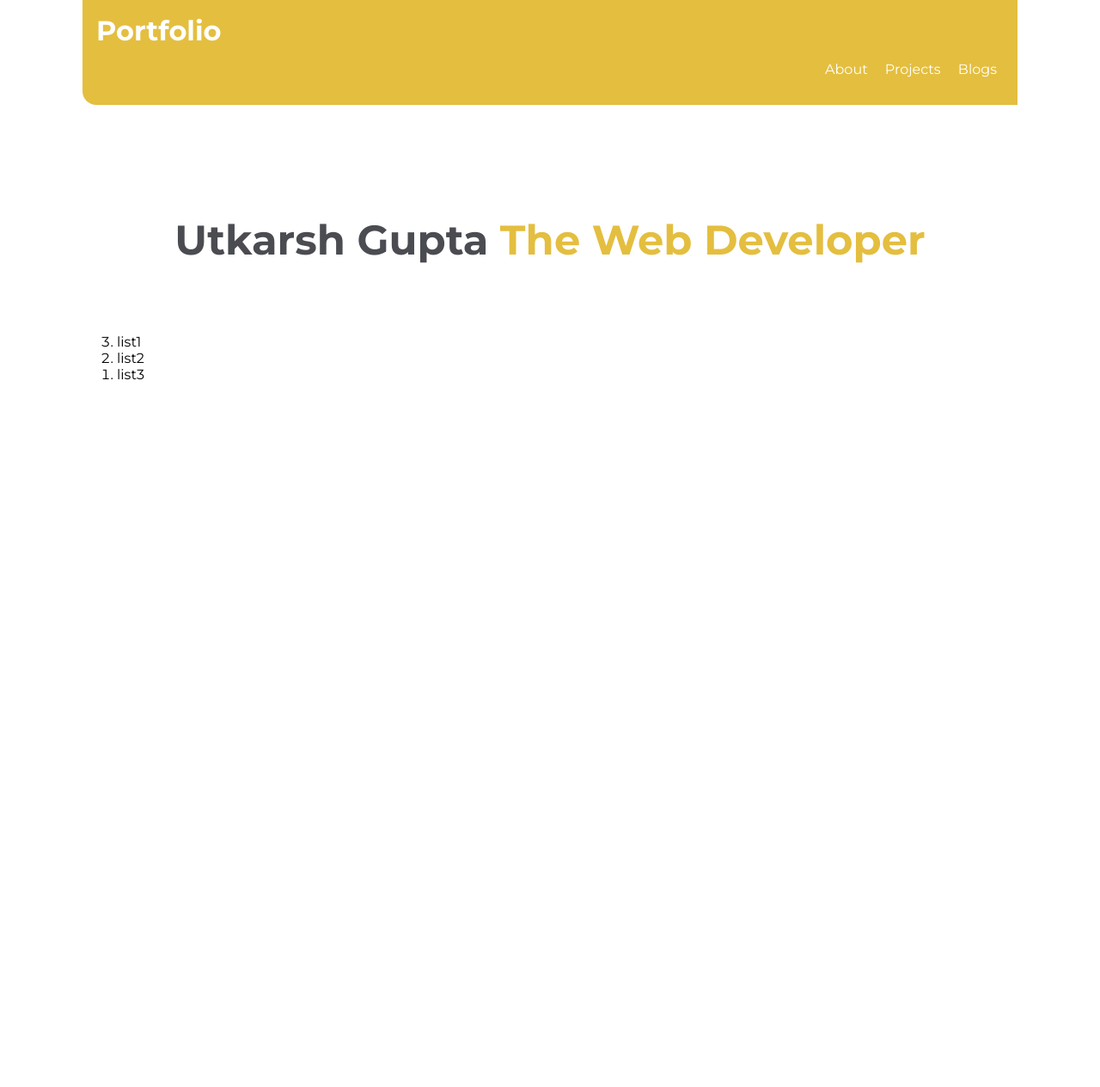
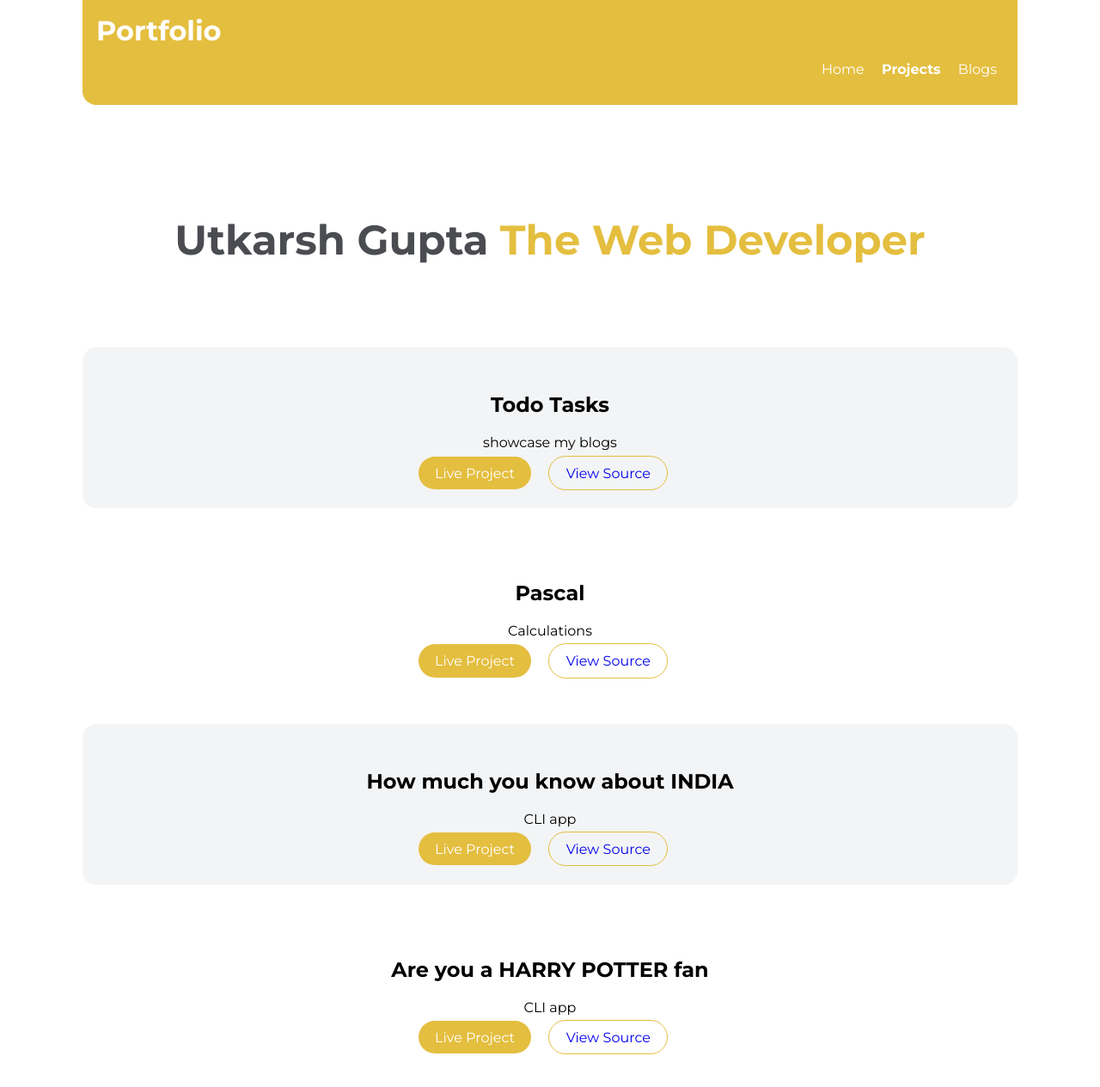
Before and after one commit to Utkarsh2902/portfolio, a plain HTML site: page projects.html in a window 1280 px wide. Shown: the whole page at 86% size. Before the commit the page ends 800 px from the top, so only its background shows below. Drawn offline with Linux system fonts and the light colour scheme.

Commit message:
refactor styles

```diff
--- a/projects.html
+++ b/projects.html
@@ -1,5 +1,6 @@
 <!DOCTYPE html>
 <html lang="en">
+
 <head>
     <meta charset="UTF-8">
     <meta http-equiv="X-UA-Compatible" content="IE=edge">
@@ -7,32 +8,82 @@
     <title>Projects</title>
     <link rel="stylesheet" href="style.css">
 </head>
+
 <body>
     <nav class="nav">
         <div class="heading">Portfolio</div>
-
         <ul class="listalign">
             <li class="list-inline">
-                <a class="pills" href="">About</a>
+                <a class="pills " href="/">Home</a>
             </li>
             <li class="list-inline">
-                <a class="pills" href="">Projects</a>
+                <a class="pills pills-active" href="/projects.html">Projects</a>
             </li>
             <li class="list-inline">
-                <a class="pills" href="">Blogs</a>
+                <a class="pills" href="/blogs.html">Blogs</a>
             </li>
         </ul>
     </nav>
     <header class="hero">
         <h1 class="hero-heading">Utkarsh Gupta <span style="color: #e4be3f;">The Web Developer</span> </h1>
     </header>
-    <ol reversed>
-        <li> list1
+    <ul class="list-nonbullets">
+        <li>
+            <section class="section ow">
+                <h1>Todo Tasks</h1>
+                <p>showcase my blogs</p>
+                <a class="link link-primary" href="https://notesyourtask.netlify.app/">Live Project</a>
+                <a class="link link-secondary" href="https://github.com/Utkarsh2902/ToDo-angular-Pro">View Source</a>
+            </section>
         </li>
-        <li> list2
+        <li>
+            <section class="section">
+                <h1>Pascal </h1>
+                <p>Calculations</p>
+                <a class="link link-primary" href="https://pascalplusminus.netlify.app/">Live Project</a>
+                <a class="link link-secondary" href="https://github.com/Utkarsh2902/Pascal">View Source</a>
+            </section>
         </li>
-        <li> list3
+        <li>
+            <section class="section ow">
+                <h1>How much you know about INDIA</h1>
+                <p>CLI app</p>
+                <a class="link link-primary" href="https://replit.com/@Utkarsh2902/learning-js?embed=true">Live
+                    Project</a>
+                <a class="link link-secondary"
+                    href="https://github.com/Utkarsh2902/learning-js/tree/06313e0a1054bab9ddae2c7683f772d1897195e8">View
+                    Source</a>
+            </section>
         </li>
-    </ol>
+        <li>
+            <section class="section">
+                <h1>Are you a HARRY POTTER fan</h1>
+                <p>CLI app</p>
+                <a class="link link-primary" href="https://replit.com/@Utkarsh2902/cli-harry?embed=true">Live
+                    Project</a>
+                <a class="link link-secondary"
+                    href="https://github.com/Utkarsh2902/learning-js/tree/932de26c23319b1cd7818c7e51d5556660f561cb">View
+                    Source</a>
+            </section>
+        </li>
+
+
+        <ul>
+
+            <!-- <footer  class="foot">
+        <div class="foothead">Inside Nav</div>
+        <ul class="listalign">
+            <li class="list-inline">
+                <a href="https://github.com/Utkarsh2902">Github</a>
+            </li>
+            <li class="list-inline">
+                <a href="https://www.linkedin.com/in/utkarsh-gupta-478903221/">Linkedin</a>
+            </li>
+            <li class="list-inline">
+                <a href="https://twitter.com/Utkarsh14077988?t=SP1cT3AggvPBNW5cppmpGw&s=09">Twitter</a>
+            </li>
+        </ul>
+    </footer> -->
 </body>
+
 </html>
--- a/style.css
+++ b/style.css
@@ -1,4 +1,5 @@
 @import url("https://fonts.googleapis.com/css2?family=Montserrat:wght@400;700&display=swap");
+
 :root {
    --primary-color: #e4be3f;
    --off-white: #f3f4f6;
@@ -55,8 +56,6 @@ body {
 .list-inline {
    display: inline;
    padding: 0rem 0.5rem;
-   text-decoration: none;
-
 }
 
 .nav {
@@ -78,20 +77,25 @@ body {
 .nav .pills {
    color: white;
 }
-.nav a{
+
+.nav a {
    text-decoration: none;
+}
+
+.pills-active {
+   font-weight: bold;
 }
 
 .hero {
    padding: 2rem;
-  padding-top: 5rem;
+   padding-top: 5rem;
 }
 
 .hero .image {
    max-width: 80%;
-  width: 550px;
-  display: block;
-  margin: auto;
+   width: 550px;
+   display: block;
+   margin: auto;
 }
 
 .hero .hero-heading {
@@ -113,7 +117,8 @@ body {
    text-align: center;
 
 }
-.section p{
+
+.section p {
    text-align: center;
 }
 
@@ -125,7 +130,7 @@ body {
    background-color: var(--primary-color);
    padding: 2rem 1rem;
    text-align: center;
-  color: white;
+   color: white;
    border-top-right-radius: 1rem;
 }
 
@@ -138,10 +143,16 @@ body {
 .foot .listalign {
    text-align: center;
    padding-inline-start: 0px;
-   color:white;
+   color: white;
 }
-.foot a{
+
+.foot a {
    text-align: center;
    padding-inline-start: 0px;
-   color:white;
+   color: white;
+   text-decoration: none;
 }
+
+.list-inline a {
+   text-decoration: none;
+}
```
Also changed, not shown: blogs.html (+21 -3 lines), index.html (+5 -2 lines).
